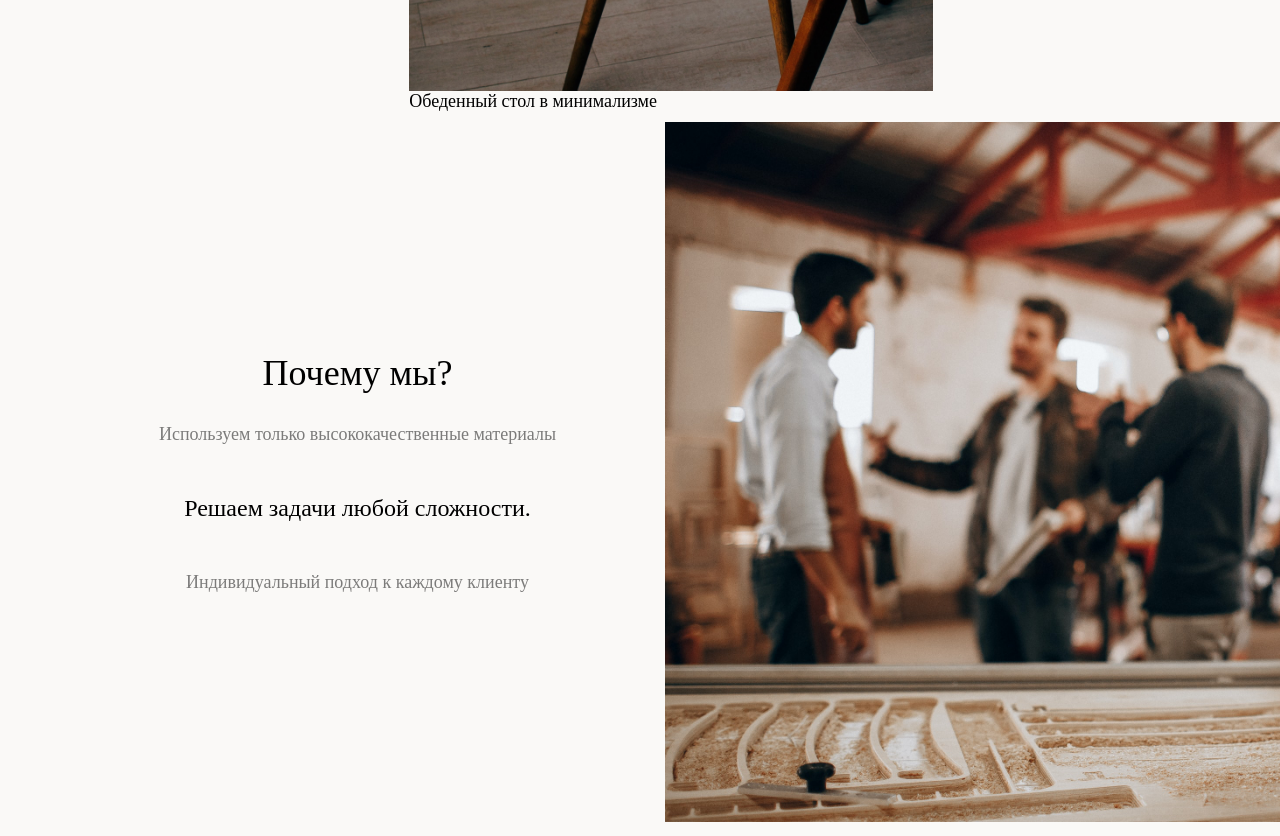
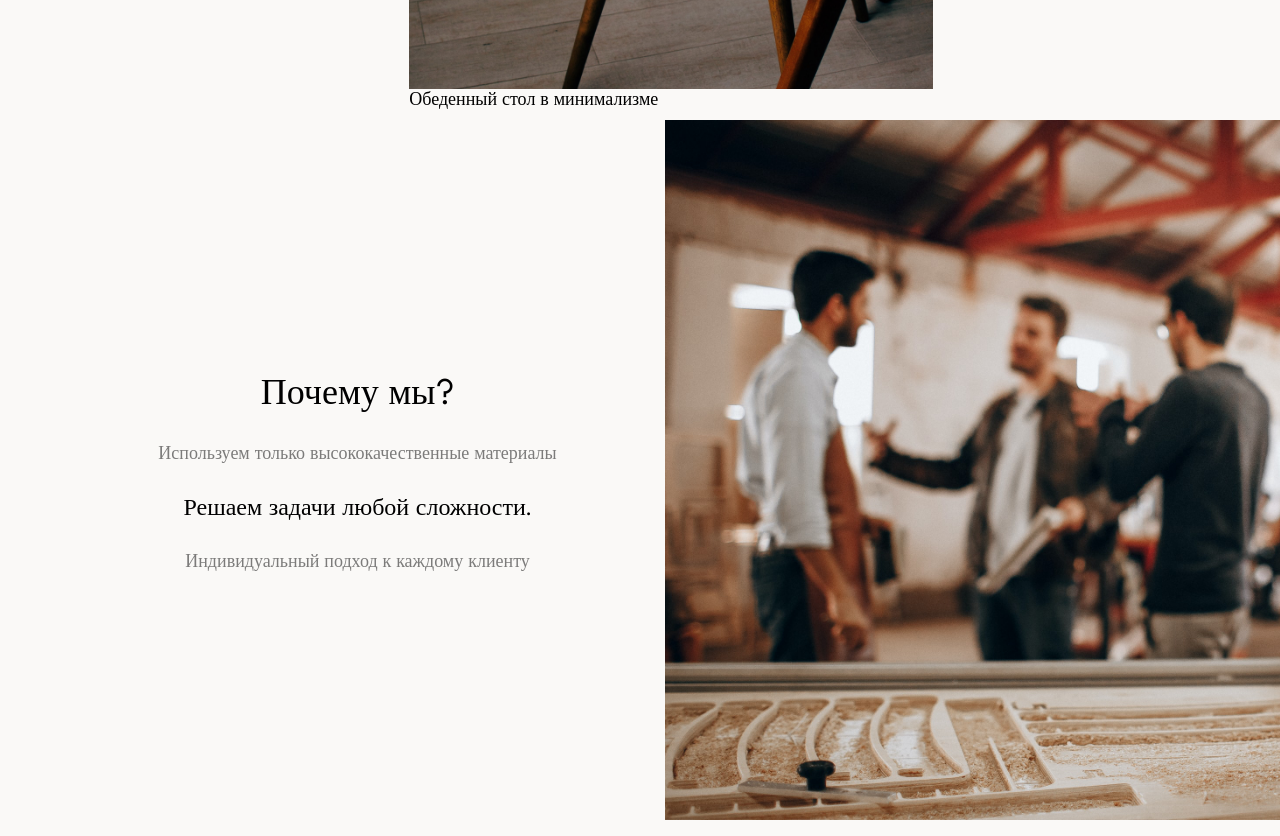
Before and after one commit to katesereda1808/Elfheim, a plain HTML site: page index.html in a window 1280 px wide. Shown: the part 2520-3356 px from the top of the page. Drawn offline with Linux system fonts and the light colour scheme.

```diff
--- a/index.html
+++ b/index.html
@@ -56,7 +56,6 @@
               </div>
         </div>
         <div class="main__block2">
-
               <div class="main__block2_content">
                 <div class="column column_left">
                     <h2 class="block_heading">Миссия нашего бренда</h2>
@@ -70,6 +69,19 @@
                         <img class="wood wood_3" src="./assets/Images/Wood/3.png" alt="">
                     </div>
                 </div>
+                <!-- <div class="halfs_block">
+                    <div class="column text_half">
+                        <h2 class="block_heading">Миссия нашего бренда</h2>
+                        <p>Миссия Эльфхейма — наполнить дома теплом и уютом неповторимой мебели.</p>
+                        <p>С 1996 года мы создаём уникальную мебель на заказ из высокопрочных и долговечных материалов, чтобы воплощать в жизнь мечты наших клиентов.</p>
+                    </div>
+                    <div class="column img_half">
+                        <img src="./assets/Images/Coworkers.jpg" alt="">
+                    </div>
+                </div> -->
+
+
+
 
               </div>
         </div>
@@ -121,7 +133,7 @@
             <div class="main__block4">
 
                 <div class="main__block4_content">
-                  <div class="column column_left">
+                  <!-- <div class="column column_left">
                       <h2 class="block_heading">Почему мы?</h2>
                       <p class="faded">Используем только высококачественные материалы</p>
                       <p class="emphasize">Решаем задачи любой сложности.</p>
@@ -129,9 +141,21 @@
                   </div>
                   <div class="column column_right">
                       <img class="column_img" src="./assets/Images/Coworkers.jpg" alt="">
-                  </div>
+                  </div> -->
+                  <div class="halfs_block">
+                    <div class="column text_half">
+                        <h2 class="block_heading">Почему мы?</h2>
+                        <p class="faded">Используем только высококачественные материалы</p>
+                      <p class="emphasize">Решаем задачи любой сложности.</p>
+                      <p class="faded">Индивидуальный подход к каждому клиенту</p>
+                    </div>
+                    <div class="column img_half">
+                        <img src="./assets/Images/Coworkers.jpg" alt="">
+                    </div>
+                </div>
 
                 </div>
+
           </div>
           <div class="main__block5">
             <div class="main__block5_content">
--- a/style.css
+++ b/style.css
@@ -6,8 +6,8 @@
 }
 @font-face{
     font-family: Basically;
-    font-style: normal;
-    src: url("./fonts/Basically.rar") format("rar");
+    font-style: regular;
+    src: url("./fonts/BasicallyASansSerif-Regular.ttf") format("truetype");
 }
 *{
     margin: 0;
@@ -54,7 +54,7 @@ header a{
 }
 .header_navs nav{
     width: 360px;
-    display: flex;
+    /* display: flex; */
     /* justify-content: space-between; */
 }
 .header_navs .nav1{
@@ -85,6 +85,7 @@ button{
     font-family: 'Basically';
     font-size: 18px;
     font-weight: 400;
+    cursor: pointer;
 }
 .button{
     font-size: 18px;
@@ -238,7 +239,6 @@ footer a{
     display: flex;
     margin-left: 5.5vw;
     min-width: 30px;
-
 }
 .main__block3 .nav_link{
     color: #000000;
@@ -266,7 +266,6 @@ footer a{
 .main_page__gallery_img{
     height: 300px;
 }
-
 .project_card{
     overflow: hidden;
     position: relative;
@@ -317,16 +316,11 @@ footer a{
     color: #000000;
     z-index: 1;
 }
-
-
-
-.main__block4_content .column_img{
-    height: 700px;
-}
 .main__block4_content .emphasize{
     font-size: 24px;
+    margin: 30px 0 30px 0;
 }
-.main__block4_content .faded{
+.faded{
     opacity: 0.5;
 }
 
@@ -408,3 +402,26 @@ footer a{
 .attach_file img{
     margin-right: 10px;
 }
+/* // для блоков, разделенных пополам */
+.halfs_block{
+    display: flex;
+}
+.img_half img{
+    /* width: 100%; */
+    height: 700px;
+}
+.text_half{
+    text-align: center;
+    display: flex;
+    flex-direction: column;
+    align-items: center;
+    justify-content: center;
+}
+
+
+
+@media (max-width:900px) {
+    .header_navs .nav1, .header_navs .nav2{
+        display: none;
+    }
+}
```
Also changed, not shown: 1 other file.
